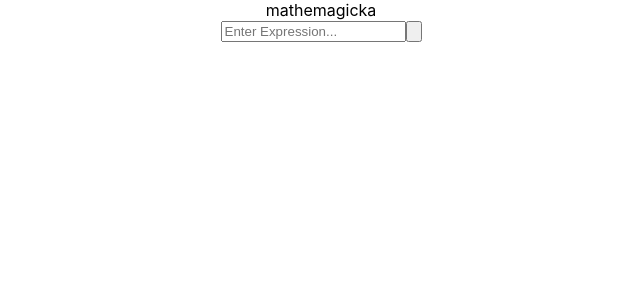
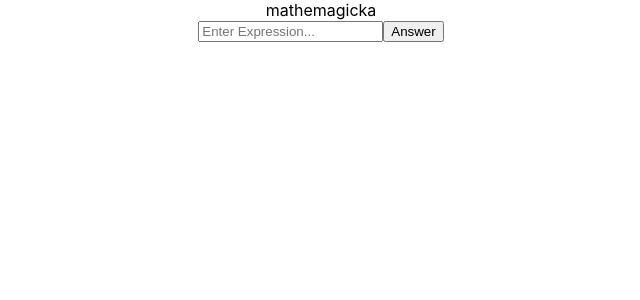
Before and after one commit to vehikl/mathemagicka, a React (Create React App) app: page / in a window 1280 px wide. Shown: the top 300 px of the page, without its empty margins (319-959 px from the left). Built offline with nearby package versions, Linux system fonts and the light colour scheme.

Commit message:
use button

```diff
--- a/src/Components/MagickInput.tsx
+++ b/src/Components/MagickInput.tsx
@@ -24,7 +24,7 @@ function MagickInput() {
     return (
         <form onSubmit={handleSubmit}>
             <input onChange={handleChange} type={"text"} placeholder={"Enter Expression..."}/>
-            <input type={"button"} onClick={() => Execute(question)}/>
+            <button onClick={() => Execute(question)}>Answer</button>
             <p>{answer}</p>
         </form>
     );
```
